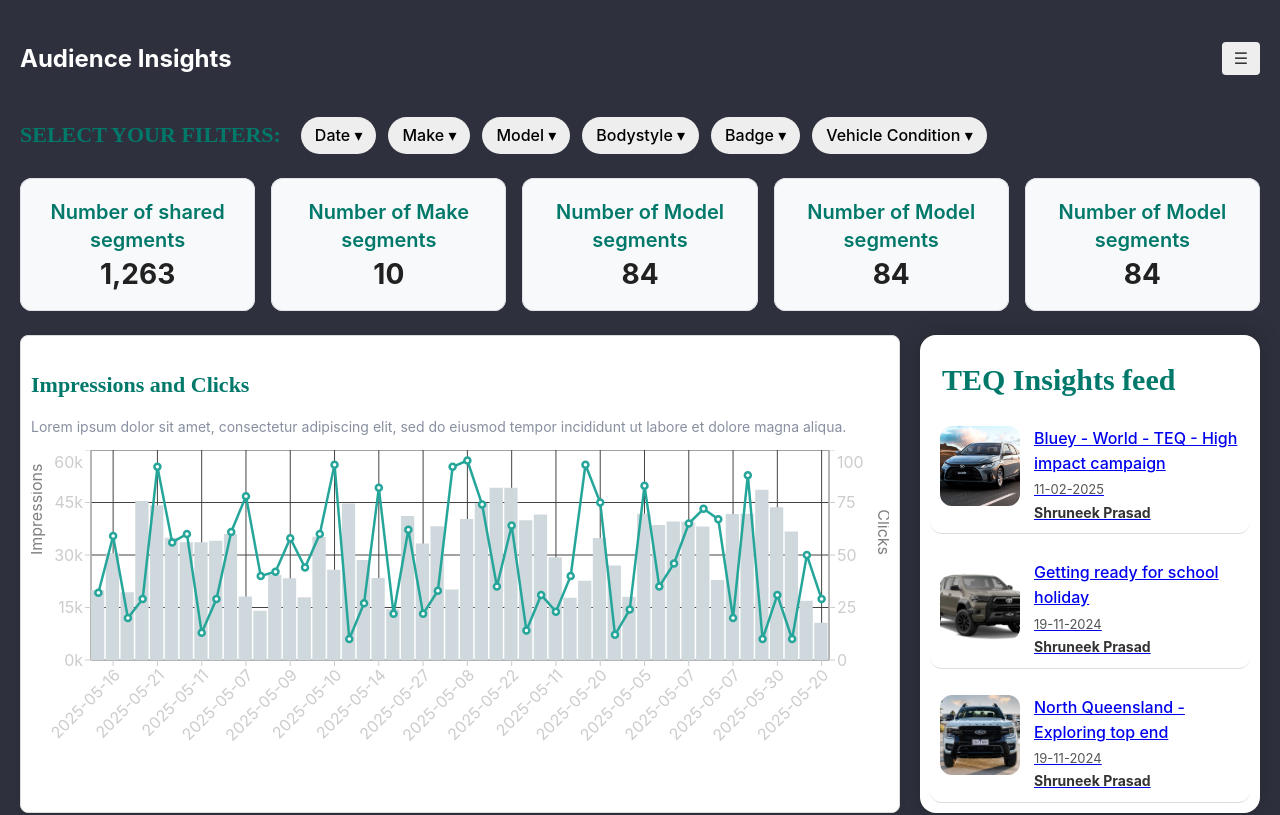
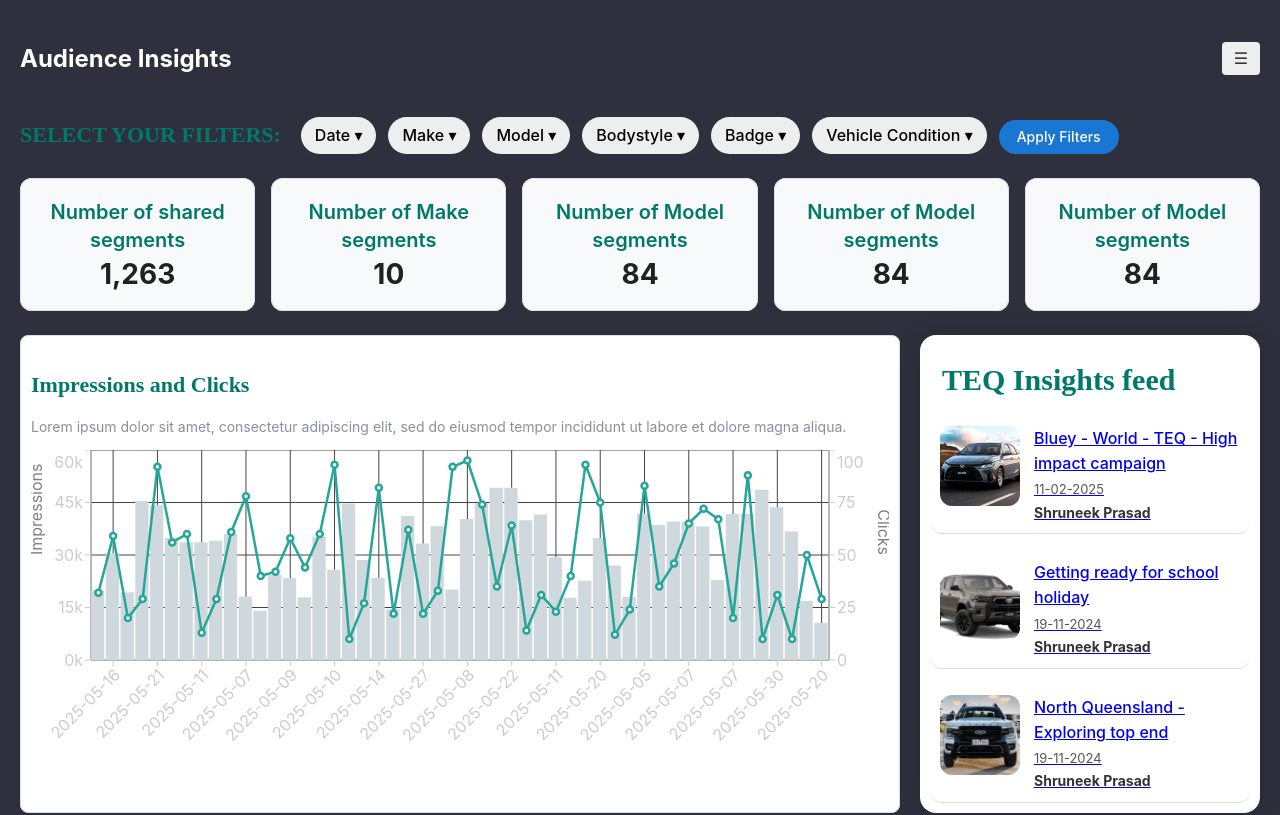
Before and after one commit to zefengxie/Rechart, a React (Create React App) app: page / in a window 1280 px wide. Shown: the top 815 px of the page. Built offline with nearby package versions, Linux system fonts and the light colour scheme.

Commit message:
Initial commit

```diff
--- a/src/DashboardLayout.tsx
+++ b/src/DashboardLayout.tsx
@@ -125,6 +125,7 @@ export default function DashboardLayout() {
         visibleDates={visibleDates}
         toggleDate={toggleDate}
         toggleAllDates={toggleAllDates}
+        setVisibleMakes={setVisibleMakes}
         allMakes={allMakes}
         visibleMakes={visibleMakes}
         toggleMake={toggleMake}
--- a/src/components/FilterPanel.tsx
+++ b/src/components/FilterPanel.tsx
@@ -1,6 +1,5 @@
-import React, { useState } from "react";
+import React, { useState, useEffect } from "react";
 import { DateRange, RangeKeyDict } from "react-date-range";
-import { addDays } from "date-fns";
 import { enUS } from "date-fns/locale";
 import "react-date-range/dist/styles.css";
 import "react-date-range/dist/theme/default.css";
@@ -16,6 +15,7 @@ interface FilterPanelProps {
   visibleMakes: Set<string>;
   toggleMake: (make: string) => void;
   toggleAllMakes: () => void;
+  setVisibleMakes: (makes: Set<string>) => void;
   onDateRangeApply?: (startDate: Date, endDate: Date) => void;
 }
 
@@ -32,6 +32,7 @@ const FilterPanel: React.FC<FilterPanelProps> = ({
   visibleMakes,
   toggleMake,
   toggleAllMakes,
+  setVisibleMakes,
   onDateRangeApply,
 }) => {
   const [dateRange, setDateRange] = useState([
@@ -42,8 +43,14 @@ const FilterPanel: React.FC<FilterPanelProps> = ({
     },
   ]);
 
+  const [localVisibleMakes, setLocalVisibleMakes] = useState(new Set(allMakes));
+
+  useEffect(() => {
+    setLocalVisibleMakes(new Set(visibleMakes));
+  }, [visibleMakes]);
+
   return (
-    <div className="filter-bar" style={{ display: "flex", gap: "12px", flexWrap: "wrap" }}>
+    <div className="filter-bar" style={{ display: "flex", gap: "12px", flexWrap: "wrap", alignItems: "flex-start" }}>
       {filters.map(f => (
         <div key={f} className="filter-wrapper" style={{ position: "relative" }}>
           <button
@@ -89,33 +96,6 @@ const FilterPanel: React.FC<FilterPanelProps> = ({
                 ranges={dateRange}
                 locale={enUS}
               />
-              <div style={{ marginTop: 8, textAlign: "right" }}>
-                <button
-                  style={{ marginRight: 8 }}
-                  onClick={() =>
-                    setDateRange([{
-                      startDate: new Date("2025-05-01"),
-                      endDate: new Date("2025-05-30"),
-                      key: "selection"
-                    }])
-                  }
-                >
-                  Cancel
-                </button>
-                <button
-  className="apply-button"
-  onClick={() => {
-    const start = dateRange[0].startDate!;
-    const end = dateRange[0].endDate!;
-    if (onDateRangeApply) {
-      onDateRangeApply(start, end);
-    }
-  }}
->
-  Apply
-</button>
-
-              </div>
             </div>
           )}
 
@@ -140,14 +120,19 @@ const FilterPanel: React.FC<FilterPanelProps> = ({
                 justifyContent: "space-between"
               }}>
                 Make In List
-                <button onClick={toggleAllMakes} style={{
+                <button onClick={() => {
+                  setLocalVisibleMakes(prev => {
+                    const isAllSelected = prev.size === allMakes.length;
+                    return isAllSelected ? new Set() : new Set(allMakes);
+                  });
+                }} style={{
                   background: "none",
                   border: "none",
                   color: "#2196f3",
                   cursor: "pointer",
                   fontSize: 13
                 }}>
-                  {visibleMakes.size === allMakes.length ? "✖ Deselect All" : "✔ Select All"}
+                  {localVisibleMakes.size === allMakes.length ? "✖ Deselect All" : "✔ Select All"}
                 </button>
               </div>
               <div style={{
@@ -162,8 +147,14 @@ const FilterPanel: React.FC<FilterPanelProps> = ({
                   <label key={make} style={{ display: "flex", alignItems: "center", gap: "8px" }}>
                     <input
                       type="checkbox"
-                      checked={visibleMakes.has(make)}
-                      onChange={() => toggleMake(make)}
+                      checked={localVisibleMakes.has(make)}
+                      onChange={() => {
+                        setLocalVisibleMakes(prev => {
+                          const updated = new Set(prev);
+                          updated.has(make) ? updated.delete(make) : updated.add(make);
+                          return updated;
+                        });
+                      }}
                     />
                     {make}
                   </label>
@@ -172,7 +163,7 @@ const FilterPanel: React.FC<FilterPanelProps> = ({
             </div>
           )}
 
-          {/* 其他字段暂不实现 */}
+          {/* OTHER FILTERS */}
           {!(f === "Date" || f === "Make") && selectedFilters.has(f) && (
             <div style={{
               position: "absolute",
@@ -189,6 +180,35 @@ const FilterPanel: React.FC<FilterPanelProps> = ({
           )}
         </div>
       ))}
+
+      {/* APPLY FILTERS BUTTON */}
+      <div style={{ alignSelf: "flex-end" }}>
+        <button
+          className="apply-button"
+          style={{
+            backgroundColor: "#1976d2",
+            color: "white",
+            padding: "6px 18px",
+            border: "none",
+            borderRadius: 999,
+            cursor: "pointer",
+            fontWeight: 500
+          }}
+          onClick={() => {
+            const start = dateRange[0].startDate!;
+            const end = dateRange[0].endDate!;
+
+            // ✅ 直接设置 make 可见项
+            setVisibleMakes(new Set(localVisibleMakes));
+
+            if (onDateRangeApply) {
+              onDateRangeApply(start, end);
+            }
+          }}
+        >
+          Apply Filters
+        </button>
+      </div>
     </div>
   );
 };
```
